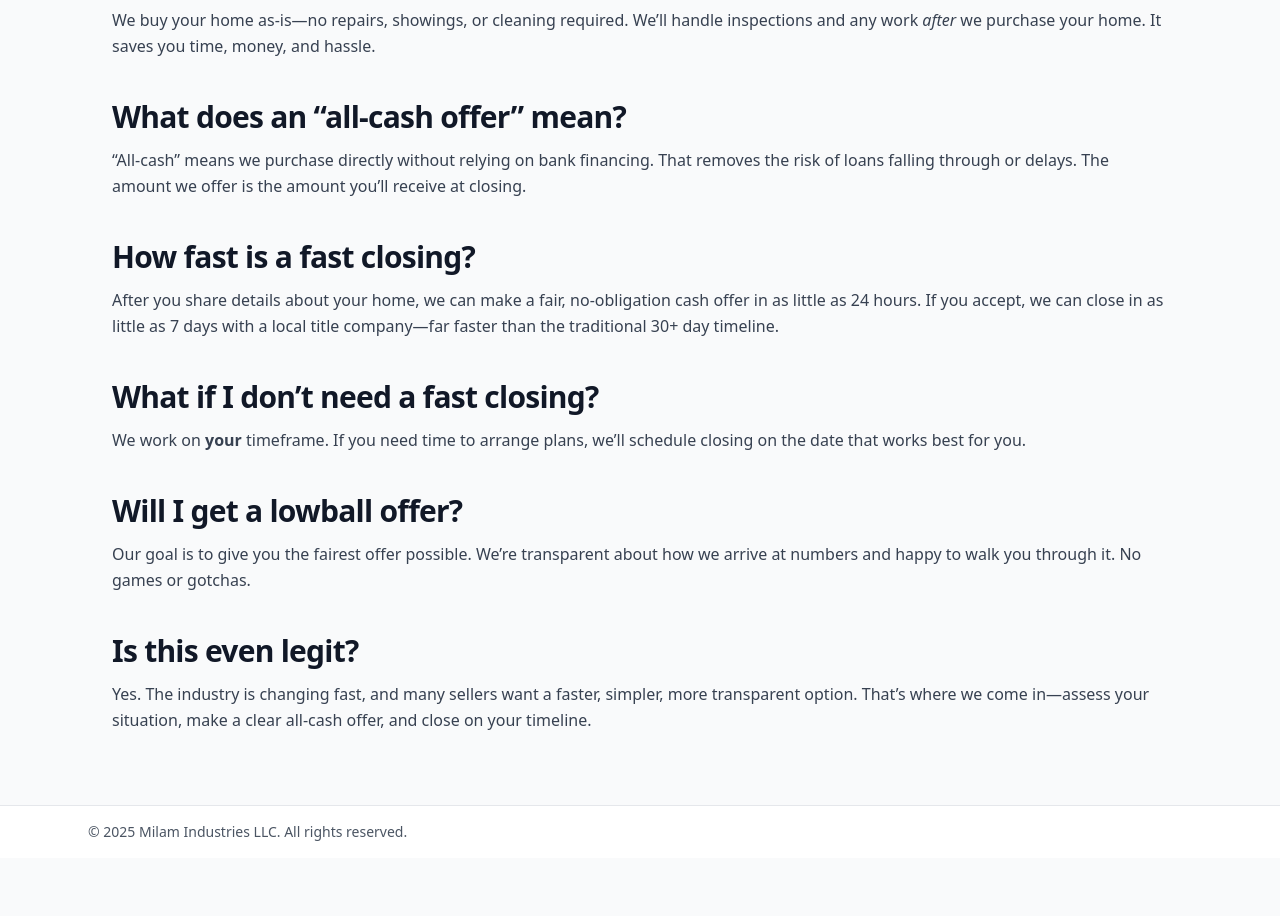
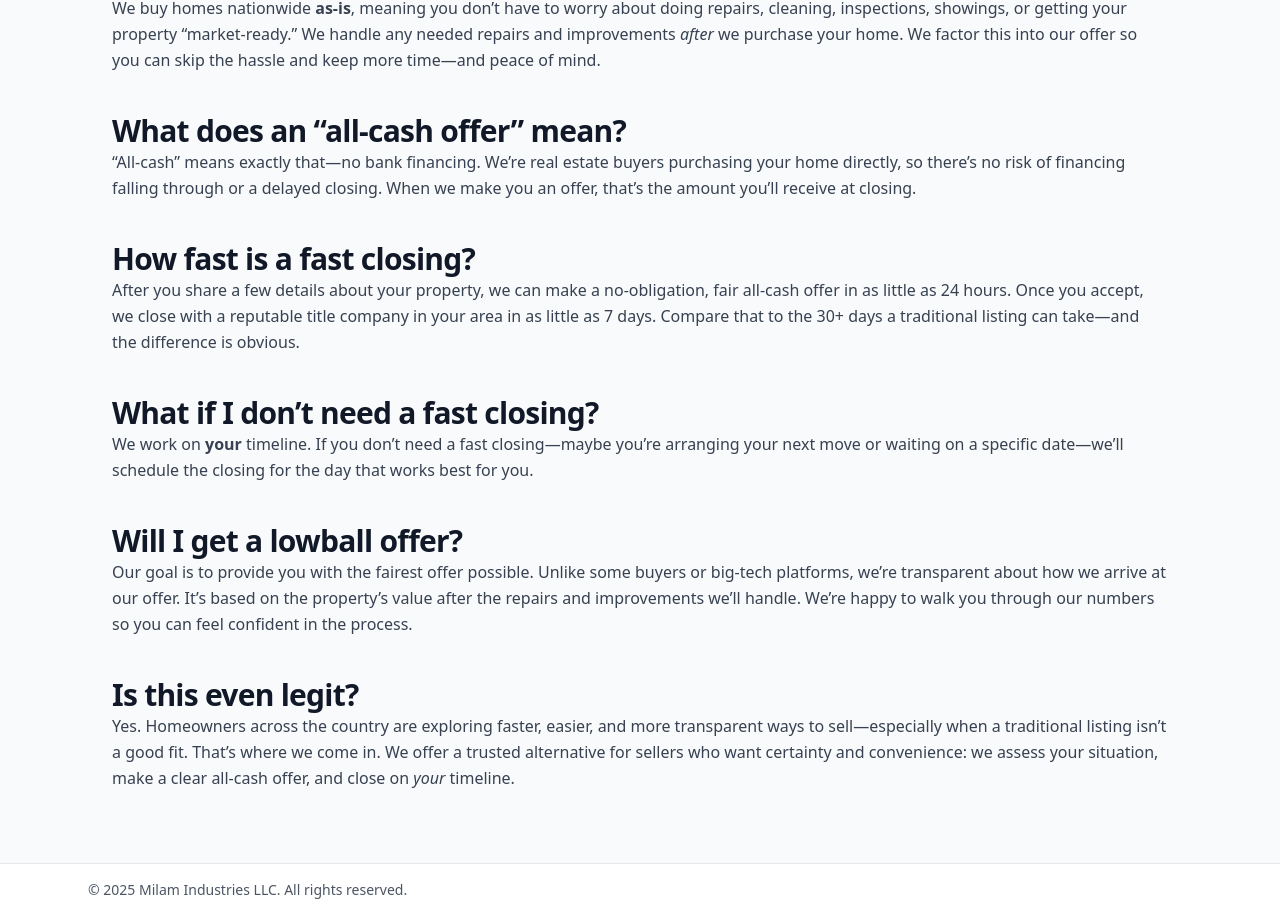
Before and after one commit to milamindustries/milamindustries-site, a Next.js app in the folder milamindustries-site/: page /how-it-works in a window 1280 px wide. Shown: the part 1425-2341 px from the top of the page. Before the commit the page ends 2283 px from the top, so only its background shows below. Built offline with nearby package versions, Linux system fonts and the light colour scheme.

Commit message:
chore(how-it-works): switch copy to nationwide language and remove remaining Atlanta references

```diff
--- a/milamindustries-site/app/how-it-works/page.jsx
+++ b/milamindustries-site/app/how-it-works/page.jsx
@@ -100,9 +100,11 @@ export default function HowItWorksPage() {
             <h5 className="text-3xl font-extrabold tracking-tight text-gray-900">
               What does “as-is” mean?
             </h5>
-            <p className="mt-3 text-gray-700 leading-relaxed">
-              We buy your home as-is—no repairs, showings, or cleaning required. We’ll handle inspections and
-              any work <em>after</em> we purchase your home. It saves you time, money, and hassle.
+            <p className="text-gray-700 leading-relaxed">
+  We buy homes nationwide <strong>as-is</strong>, meaning you don’t have to worry about
+  doing repairs, cleaning, inspections, showings, or getting your property “market-ready.”
+  We handle any needed repairs and improvements <em>after</em> we purchase your home.
+  We factor this into our offer so you can skip the hassle and keep more time—and peace of mind.
 </p>
           </div>
 
@@ -110,9 +112,10 @@ export default function HowItWorksPage() {
             <h5 className="text-3xl font-extrabold tracking-tight text-gray-900">
               What does an “all-cash offer” mean?
             </h5>
-            <p className="mt-3 text-gray-700 leading-relaxed">
-              “All-cash” means we purchase directly without relying on bank financing. That removes the risk
-              of loans falling through or delays. The amount we offer is the amount you’ll receive at closing.
+            <p className="text-gray-700 leading-relaxed">
+  “All-cash” means exactly that—no bank financing. We’re real estate buyers purchasing your
+  home directly, so there’s no risk of financing falling through or a delayed closing.
+  When we make you an offer, that’s the amount you’ll receive at closing.
 </p>
           </div>
 
@@ -120,10 +123,11 @@ export default function HowItWorksPage() {
             <h5 className="text-3xl font-extrabold tracking-tight text-gray-900">
               How fast is a fast closing?
             </h5>
-            <p className="mt-3 text-gray-700 leading-relaxed">
-              After you share details about your home, we can make a fair, no-obligation cash offer in as
-              little as 24 hours. If you accept, we can close in as little as 7 days with a local title
-              company—far faster than the traditional 30+ day timeline.
+            <p className="text-gray-700 leading-relaxed">
+  After you share a few details about your property, we can make a no-obligation, fair
+  all-cash offer in as little as 24 hours. Once you accept, we close with a reputable title
+  company in your area in as little as 7 days. Compare that to the 30+ days a traditional
+  listing can take—and the difference is obvious.
 </p>
           </div>
 
@@ -131,9 +135,10 @@ export default function HowItWorksPage() {
             <h5 className="text-3xl font-extrabold tracking-tight text-gray-900">
               What if I don’t need a fast closing?
             </h5>
-            <p className="mt-3 text-gray-700 leading-relaxed">
-              We work on <strong>your</strong> timeframe. If you need time to arrange plans, we’ll schedule
-              closing on the date that works best for you.
+            <p className="text-gray-700 leading-relaxed">
+  We work on <strong>your</strong> timeline. If you don’t need a fast closing—maybe you’re
+  arranging your next move or waiting on a specific date—we’ll schedule the closing for
+  the day that works best for you.
 </p>
           </div>
 
@@ -141,9 +146,11 @@ export default function HowItWorksPage() {
             <h5 className="text-3xl font-extrabold tracking-tight text-gray-900">
               Will I get a lowball offer?
             </h5>
-            <p className="mt-3 text-gray-700 leading-relaxed">
-              Our goal is to give you the fairest offer possible. We’re transparent about how we arrive at
-              numbers and happy to walk you through it. No games or gotchas.
+            <p className="text-gray-700 leading-relaxed">
+  Our goal is to provide you with the fairest offer possible. Unlike some buyers or big-tech
+  platforms, we’re transparent about how we arrive at our offer. It’s based on the property’s
+  value after the repairs and improvements we’ll handle. We’re happy to walk you through our
+  numbers so you can feel confident in the process.
 </p>
           </div>
 
@@ -151,10 +158,11 @@ export default function HowItWorksPage() {
             <h5 className="text-3xl font-extrabold tracking-tight text-gray-900">
               Is this even legit?
             </h5>
-            <p className="mt-3 text-gray-700 leading-relaxed">
-              Yes. The industry is changing fast, and many sellers want a faster, simpler, more transparent
-              option. That’s where we come in—assess your situation, make a clear all-cash offer, and close on
-              your timeline.
+            <p className="text-gray-700 leading-relaxed">
+  Yes. Homeowners across the country are exploring faster, easier, and more transparent
+  ways to sell—especially when a traditional listing isn’t a good fit. That’s where we come
+  in. We offer a trusted alternative for sellers who want certainty and convenience: we
+  assess your situation, make a clear all-cash offer, and close on <em>your</em> timeline.
 </p>
           </div>
         </div>
```
Lines whose indentation alone changed are shown as unchanged.
